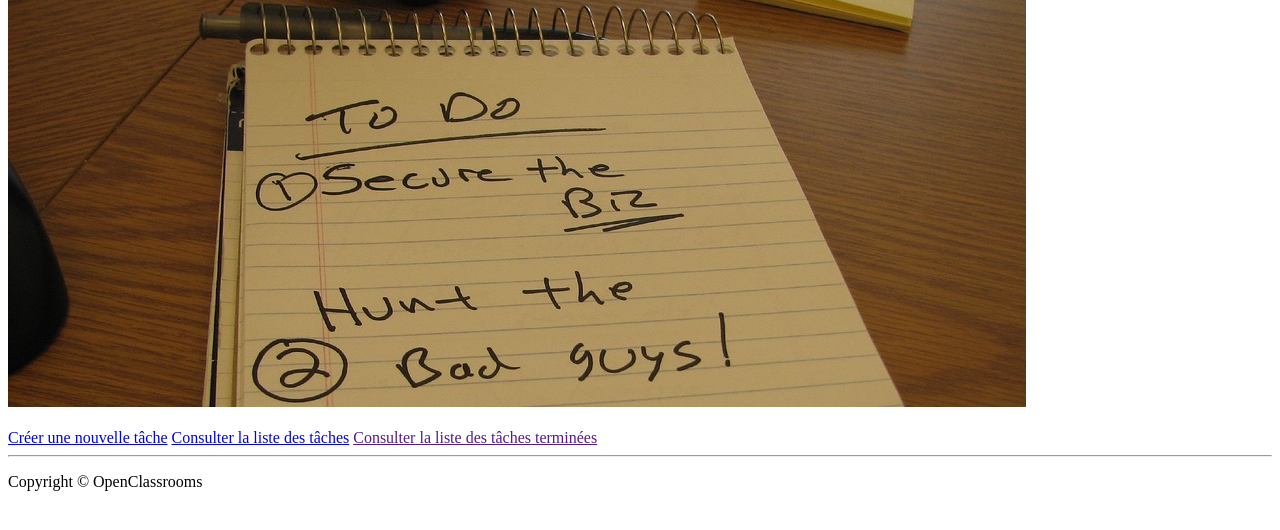
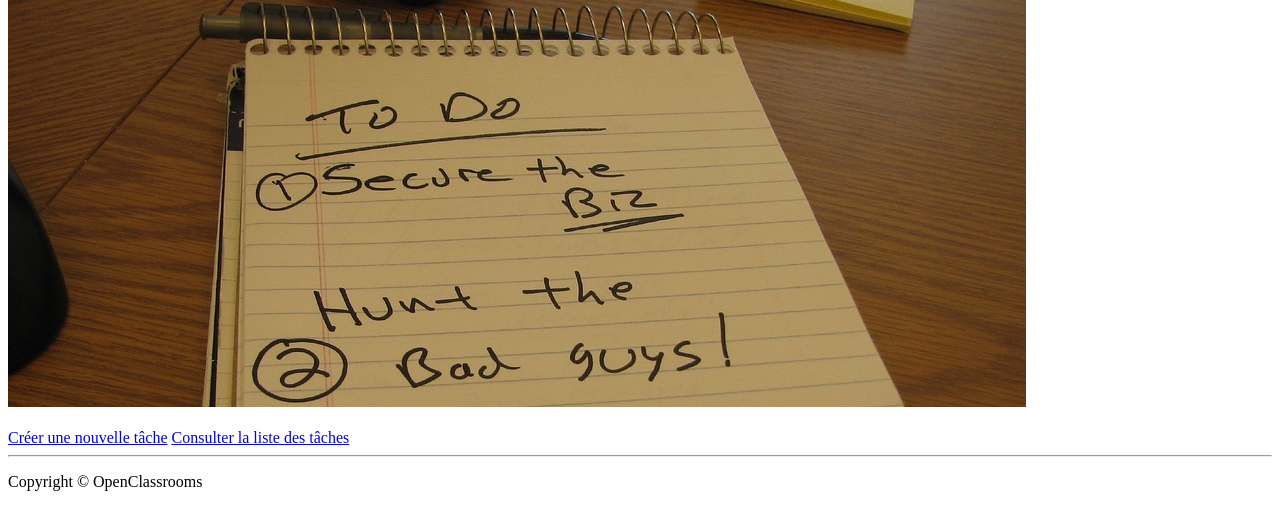
Before and after one commit to BretonLud/project_8_todolist, a Symfony app: template templates/default/index.html.twig in a window 1280 px wide. Shown: the part 191-721 px from the top of the page. Run offline with Twig, Linux system fonts and the light colour scheme; the template is opened without the code that fills it, so the values that code supplies are empty; some libraries are stand-ins or nearby versions.

Commit message:
Deleted the secondary button for consulting the completed tasks, which was a duplicate of the task list button. This cleanup improves the user interface by removing redundancy.

```diff
--- a/templates/default/index.html.twig
+++ b/templates/default/index.html.twig
@@ -5,10 +5,8 @@
 {% endblock %}
 
 {% block body %}
-
     <div class="row">
         <a href="{{ path('task_create') }}" class="btn btn-success">Créer une nouvelle tâche</a>
         <a href="{{ path('task_list') }}" class="btn btn-info">Consulter la liste des tâches</a>
-        <a href="" class="btn btn-secondary">Consulter la liste des tâches terminées</a>
     </div>
 {% endblock %}
```
